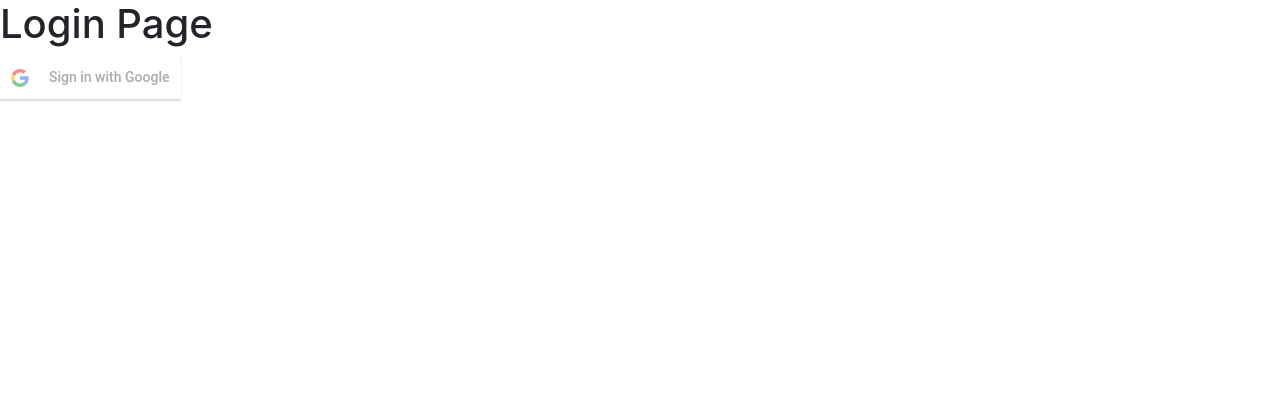
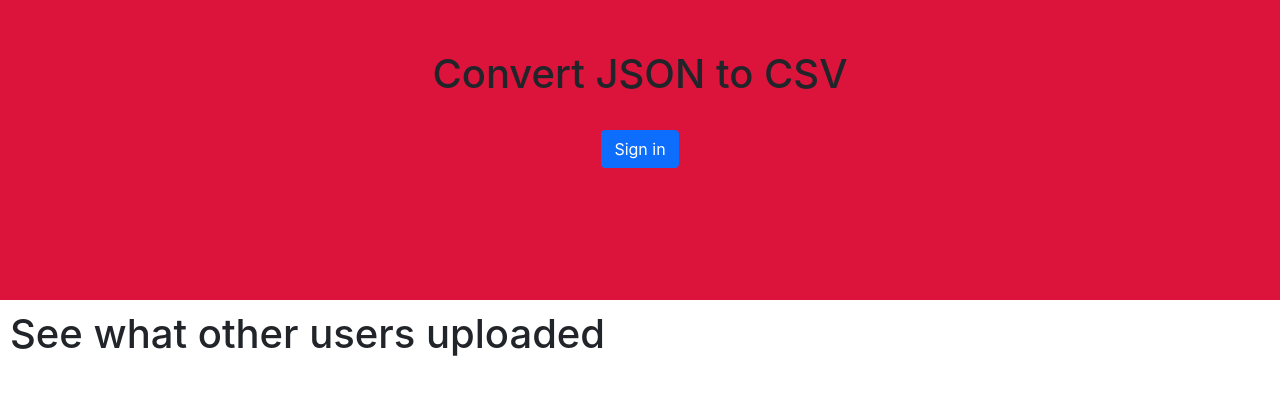
Before and after one commit to Mukul2000/JSON2CSV, a React (Create React App) app in the folder client/: page / in a window 1280 px wide. Shown: the top 394 px of the page. Built offline with nearby package versions, Linux system fonts and the light colour scheme.

Commit message:
Restructure project

```diff
--- a/client/src/App.jsx
+++ b/client/src/App.jsx
@@ -6,16 +6,7 @@ import Home from "./Components/Home/Home";
 
 
 function App() {
-  const [user, setUser] = useState(JSON.parse(localStorage.getItem('user')));
-  console.log(user);
-  if (user === null)
-    return <Login setUser={setUser} />
-  else {
-    return (
-      // <div>Hi you're logged in</div>
-      <Home />
-    );
-  }
+  return <Home/>
 }
 
 export default App;
--- a/client/src/Components/Home/Home.css
+++ b/client/src/Components/Home/Home.css
@@ -1,5 +1,5 @@
 #top-container {
-    height: 400px;
+    height: 300px;
     text-align: center;
     padding-top: 50px;
     background-color: crimson;
--- a/client/src/Components/Home/Home.jsx
+++ b/client/src/Components/Home/Home.jsx
@@ -1,22 +1,23 @@
-import React from 'react';
+import React, { useEffect, useState } from 'react';
 import "./Home.css";
 import Jumbotron from 'react-bootstrap/Jumbotron';
 import Button from 'react-bootstrap/Button';
 
 export default function Home() {
+    const [user, setUser] = useState(JSON.parse(localStorage.getItem('user')));
+
     return (
         <div>
             <div id='top-container'>
                 <Jumbotron fluid>
-                    <h1>Upload your file for conversion!</h1>
+                    <h1>Convert JSON to CSV</h1>
+                    <br></br>
                     <p>
-                        Form going to come up here
-                    </p>
-                    <p>
-                        <Button variant="primary">Submit</Button>
+                        {user ? <Button variant="primary">Upload</Button> :
+                         <Button variant="primary"> Sign in</Button>}
                     </p>
                 </Jumbotron>
-                {/* Need to add user avatar here */}
+
             </div>
             <div id='bottom-container'>
                 <h1> See what other users uploaded </h1>
--- a/client/src/Components/Login/Login.jsx
+++ b/client/src/Components/Login/Login.jsx
@@ -1,15 +1,18 @@
 import React from 'react';
 import "./Login.css";
 import GoogleLogin from 'react-google-login';
+import {useHistory} from 'react-router-dom';
 
-export default function Login({ setUser }) {
+export default function Login() {
+    const history = useHistory();
+
     function googleSuccess(res) {
         const user = {
             profile: res.profileObj,
             token: res.tokenId
         };
         localStorage.setItem('user', JSON.stringify(user));
-        setUser(user);
+        history.push('/')
     }
 
     function googleFailure(err) {
```
